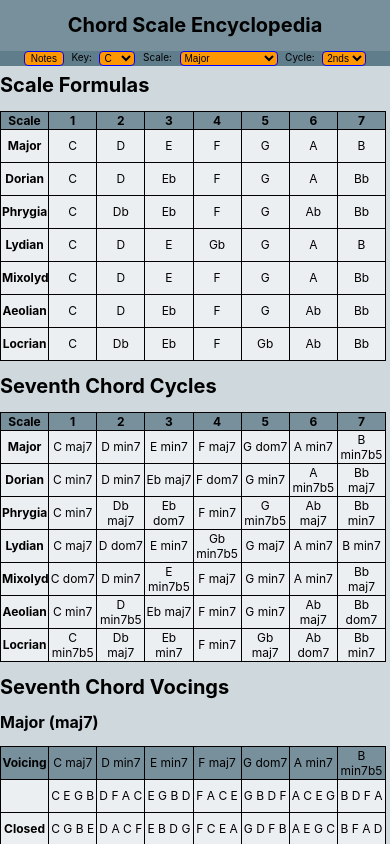
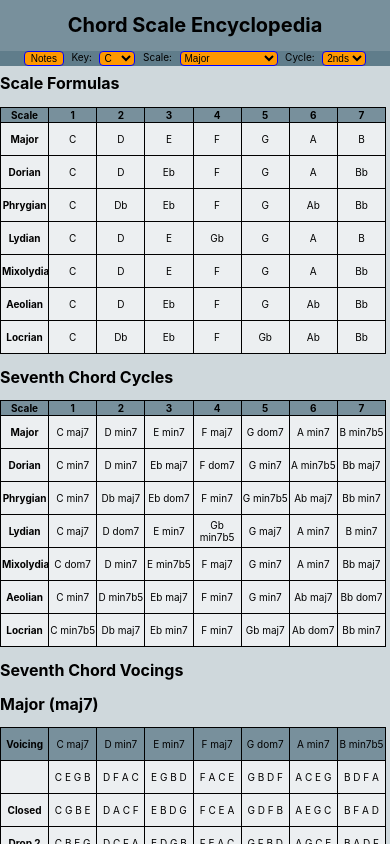
Before and after one commit to walpolsh/chord-scales-v2, a React (Create React App) app: page / in a window 390 px wide. Shown: the top 844 px of the page. Built offline with nearby package versions, Linux system fonts and the light colour scheme.

Commit message:
neapolitan major and minor, styles

```diff
--- a/src/App.css
+++ b/src/App.css
@@ -132,4 +132,12 @@ h2 {
   .menuBox {
     font-size: 10px;
   }
+
+  table {
+    font-size: 10px;
+  }
+
+  h1 {
+    font-size: 20px;
+  }
 }
--- a/src/App.js
+++ b/src/App.js
@@ -48,7 +48,6 @@ class App extends Component {
 
   changeScale(event) {
     let scales = [Major, MelodicMinor, HarmonicMinor, HarmonicMajor, HungarianMinor, NeapolitanMinor, NeapolitanMajor];
-    console.log(NeapolitanMinor)
     const e = event.target.value
     this.setState({
       scale: scales[e],
--- a/src/containers/SeventhChordCycles.js
+++ b/src/containers/SeventhChordCycles.js
@@ -5,7 +5,7 @@ const SeventhChordCycles = (props) => {
   const {tableStyle, scale, buildScale, buildCycle, handleHighlight, onOff} = props;
   return (
     <div>
-      <h1>Seventh Chord Cycles</h1>
+      <h2>Seventh Chord Cycles</h2>
       <table style={tableStyle}>
         <thead>
           <tr>
--- a/src/containers/SeventhChordVoicings.js
+++ b/src/containers/SeventhChordVoicings.js
@@ -8,7 +8,7 @@ const SeventhChordVoicings = (props) => {
 
   return (
     <div>
-        <h1>Seventh Chord Vocings</h1>
+        <h2>Seventh Chord Vocings</h2>
         {scale.map((mode, j) => {
           let buildMode = buildScale( mode, mode)
 
--- a/src/containers/scaleFormulas.js
+++ b/src/containers/scaleFormulas.js
@@ -7,7 +7,7 @@ const ScaleFormulas = (props) => {
   const style = showMenu ? {paddingTop: '320px'} : {paddingTop: '60px'}
   return (
   <div style={style}>
-    <h1>Scale Formulas</h1>
+    <h2>Scale Formulas</h2>
     <table style={tableStyle}>
     <thead>
       <tr>
```
